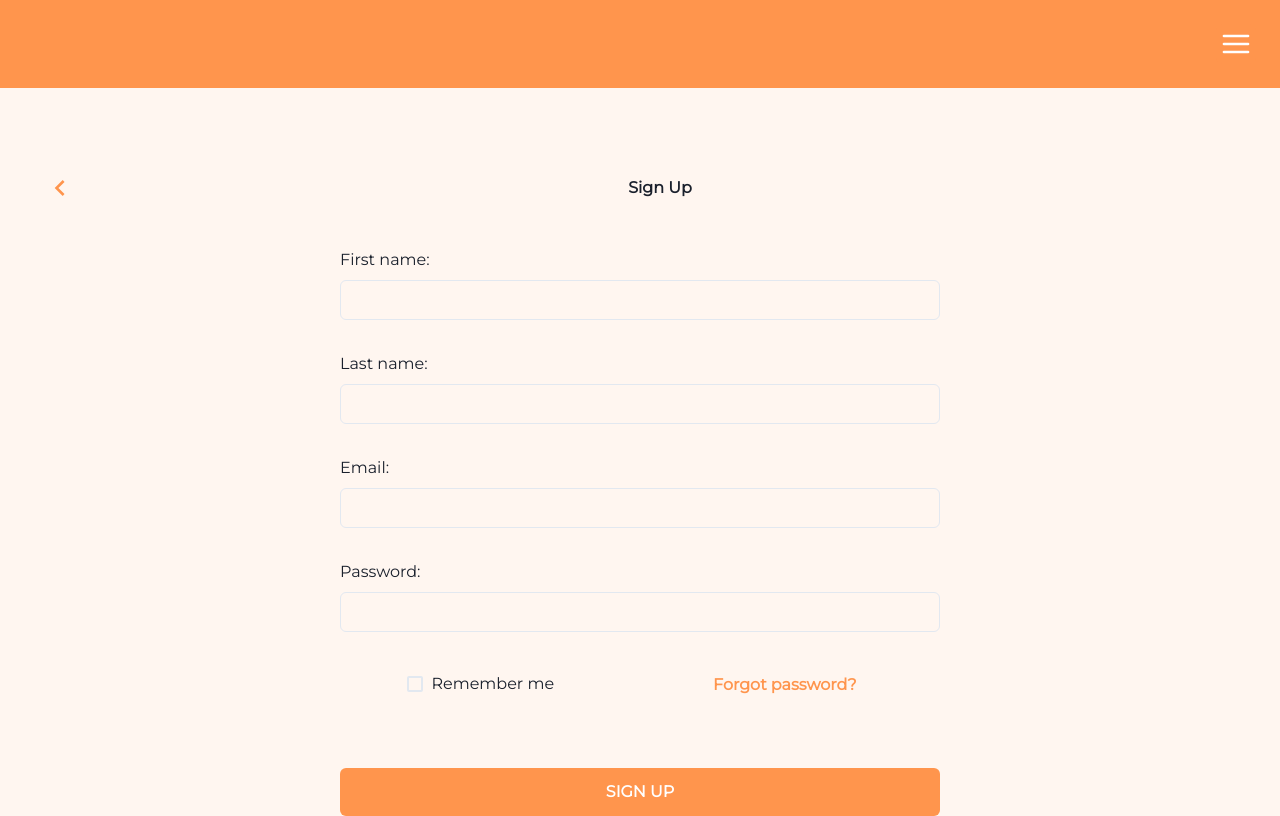
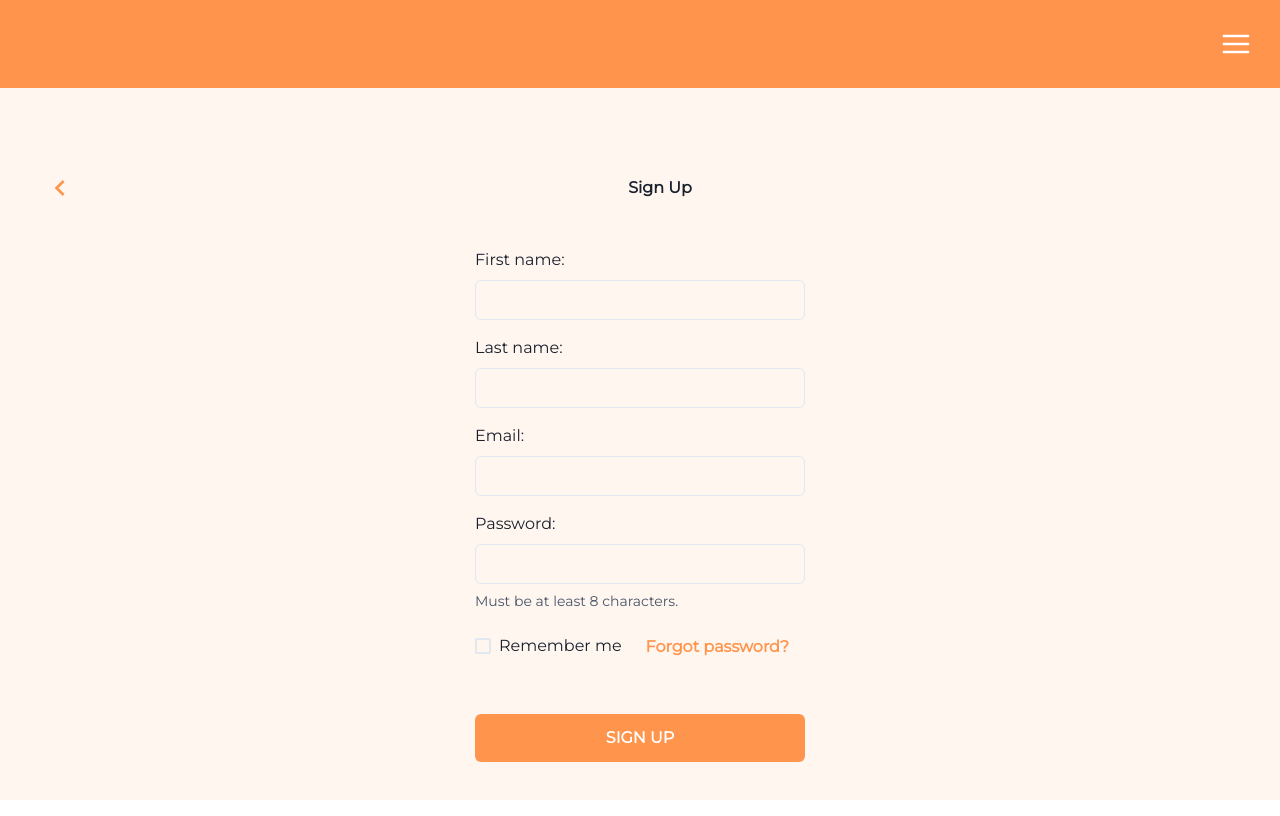
Before and after one commit to adasha-enterprises/geek-collectors-network, a React app in the folder apps/frontend/: page / in a window 1280 px wide. Built offline with nearby package versions, Linux system fonts and the light colour scheme.

Commit message:
feat(frontend): implement client side input validation (#67)
* chore(frontend): install form validation libraries

* style(frontend): apply eslint linting

* Refactor(frontend): turn page title into component

* feat(frontend): implement form input validation

```diff
--- a/apps/frontend/package.json
+++ b/apps/frontend/package.json
@@ -42,9 +42,11 @@
     "@emotion/react": "^11.11.3",
     "@emotion/styled": "^11.11.0",
     "@fontsource/montserrat": "^5.0.16",
+    "formik": "^2.4.5",
     "framer-motion": "^11.0.3",
     "react": "^18.2.0",
     "react-dom": "^18.2.0",
-    "tailwindcss": "^3.4.1"
+    "tailwindcss": "^3.4.1",
+    "yup": "^1.3.3"
   }
 }
--- a/apps/frontend/src/App.tsx
+++ b/apps/frontend/src/App.tsx
@@ -2,9 +2,9 @@ import React from 'react';
 import Registration from './pages/Registration';
 
 function App() {
-	return (
-        <Registration />
-    )
+  return (
+    <Registration />
+  );
 }
 
 export default App;
--- /dev/null
+++ b/apps/frontend/src/components/PageTitle.tsx
@@ -0,0 +1,24 @@
+import React from 'react';
+import { Flex, Heading, IconButton } from '@chakra-ui/react';
+import { ChevronLeftIcon } from '@chakra-ui/icons';
+
+type PageTitleProps = {
+    title: string;
+};
+
+function PageTitle({ title }: PageTitleProps) {
+  return (
+    <Flex w={'100%'} align={'center'} mb={10} justify={'start'}>
+      <IconButton
+        colorScheme=""
+        aria-label="Back"
+        icon={<ChevronLeftIcon as="button" w={8} h={8} color="brand.500" />}
+      />
+      <Heading size={'sm'} m={'auto'}>
+        {title}
+      </Heading>
+    </Flex>
+  );
+}
+
+export default PageTitle;
--- a/apps/frontend/src/components/RegistrationForm.tsx
+++ b/apps/frontend/src/components/RegistrationForm.tsx
@@ -2,44 +2,124 @@ import React from 'react';
 import {
   FormControl,
   FormLabel,
+  FormHelperText,
+  FormErrorMessage,
   Input,
   Button,
-	VStack,
   HStack,
   Checkbox,
 } from '@chakra-ui/react';
+import { useFormik } from 'formik';
+import * as Yup from 'yup';
+
+const validationSchema = Yup.object({
+  firstName: Yup.string()
+    .max(20, 'Must be 20 characters or less.')
+    .required('Please enter your first name.'),
+  lastName: Yup.string()
+    .max(20, 'Must be 20 characters or less.')
+    .required('Please enter your last name.'),
+  email: Yup.string()
+    .email('Invalid email address.')
+    .required('Please enter your email.'),
+  password: Yup.string()
+    .min(8, 'Must be at least 8 characters.')
+    .required('Please enter your password.'),
+});
 
 function RegistrationForm() {
+  const formik = useFormik({
+    initialValues: {
+      firstName: '',
+      lastName: '',
+      email: '',
+      password: '',
+    },
+    validationSchema,
+    onSubmit: values => {
+      console.log(values);
+    },
+  });
+
   return (
-		<VStack spacing={8} w={{ base: '100%', md: '80%', lg: '50%' }}>
-			<FormControl id='first-name'>
+    <form onSubmit={formik.handleSubmit}>
+      <FormControl
+        id="firstName"
+        isInvalid={!!(formik.errors.firstName && formik.touched.firstName)}
+      >
         <FormLabel>First name:</FormLabel>
-				<Input type='text' />
+        <Input
+          type="text"
+          focusBorderColor="brand.600"
+          value={formik.values.firstName}
+          onChange={formik.handleChange}
+        />
+        <FormErrorMessage>{formik.errors.firstName}</FormErrorMessage>
       </FormControl>
-			<FormControl id='last-name'>
+      <FormControl
+        id="lastName"
+        isInvalid={!!(formik.errors.lastName && formik.touched.lastName)}
+      >
         <FormLabel>Last name:</FormLabel>
-				<Input type='text' />
+        <Input
+          type="text"
+          focusBorderColor="brand.600"
+          value={formik.values.lastName}
+          onChange={formik.handleChange}
+        />
+        <FormErrorMessage>{formik.errors.lastName}</FormErrorMessage>
       </FormControl>
-			<FormControl id='email'>
+      <FormControl
+        id="email"
+        isInvalid={!!(formik.errors.email && formik.touched.email)}
+      >
         <FormLabel>Email:</FormLabel>
-				<Input type='email' />
-				{/* <FormHelperText>We'll never share your email.</FormHelperText> */}
+        <Input
+          type="email"
+          focusBorderColor="brand.600"
+          value={formik.values.email}
+          onChange={formik.handleChange}
+        />
+        <FormErrorMessage>{formik.errors.email}</FormErrorMessage>
       </FormControl>
-			<FormControl id='password'>
+      <FormControl
+        id="password"
+        isInvalid={!!(formik.errors.password && formik.touched.password)}
+      >
         <FormLabel>Password:</FormLabel>
-				<Input type='password' />
-				{/* <FormHelperText>Must be at least 8 characters.</FormHelperText> */}
+        <Input
+          type="password"
+          focusBorderColor="brand.600"
+          value={formik.values.password}
+          onChange={formik.handleChange}
+        />
+        <FormHelperText>Must be at least 8 characters.</FormHelperText>
+        <FormErrorMessage>{formik.errors.password}</FormErrorMessage>
       </FormControl>
       <HStack w={'100%'} justify={'space-around'}>
         <Checkbox size={['sm', 'md']}>Remember me</Checkbox>
-				<Button size={['sm', 'md']} colorScheme='brand' variant='link'>
+        <Button
+          as="a"
+          href="#"
+          size={['sm', 'md']}
+          colorScheme="brand"
+          variant="link"
+        >
           Forgot password?
         </Button>
       </HStack>
-			<Button w={'100%'} colorScheme='brand' variant='solid' mt={8} p={6}>
+      <Button
+        type="submit"
+        w={'100%'}
+        colorScheme="brand"
+        variant="solid"
+        mt={8}
+        p={6}
+        disabled={formik.isSubmitting}
+      >
         SIGN UP
       </Button>
-		</VStack>
+    </form>
   );
 }
 
--- a/apps/frontend/src/pages/Registration.tsx
+++ b/apps/frontend/src/pages/Registration.tsx
@@ -1,13 +1,8 @@
 import React from 'react';
-import {
-	Box,
-	Flex,
-	Heading,
-	IconButton,
-} from '@chakra-ui/react';
-import { ChevronLeftIcon } from '@chakra-ui/icons';
+import { Box, Flex } from '@chakra-ui/react';
 
 import Header from '../components/Header';
+import PageTitle from '../components/PageTitle';
 import RegistrationForm from '../components/RegistrationForm';
 
 function Registration() {
@@ -15,19 +10,14 @@ function Registration() {
     <>
       <Box w={'100vw'} h={'100vh'} bg={'background'}>
         <Header />
-				<Flex bg={'background'} direction={'column'} px={10} pt={20} align={'center'}>
-					<Flex w={'100%'} align={'center'} mb={10} justify={'start'}>
-						<IconButton
-							colorScheme=''
-							aria-label='Back'
-							icon={
-								<ChevronLeftIcon as='button' w={8} h={8} color='brand.500' />
-							}
-						/>
-						<Heading size={'sm'} m={'auto'}>
-							Sign Up
-						</Heading>
-					</Flex>
+        <Flex
+          bg={'background'}
+          direction={'column'}
+          px={10}
+          pt={20}
+          align={'center'}
+        >
+          <PageTitle title={'Sign Up'} />
           <RegistrationForm />
         </Flex>
       </Box>
--- a/apps/frontend/src/theme/theme.ts
+++ b/apps/frontend/src/theme/theme.ts
@@ -23,6 +23,15 @@ export const theme = extendTheme({
     body: 'Montserrat, sans-serif',
     heading: 'Montserrat, sans-serif',
   },
+  styles: {
+    global: {
+      form: {
+        display: 'flex',
+        flexDirection: 'column',
+        gap: '1rem',
+      },
+    },
+  },
 });
 
 export default theme;
```
Also changed, not shown: apps/frontend/src/components/Header.tsx (+7 -5 lines), apps/frontend/src/index.tsx (+5 -7 lines), 1 other file (tests, documents, lock files or other folders). Lines whose indentation alone changed are shown as unchanged.
